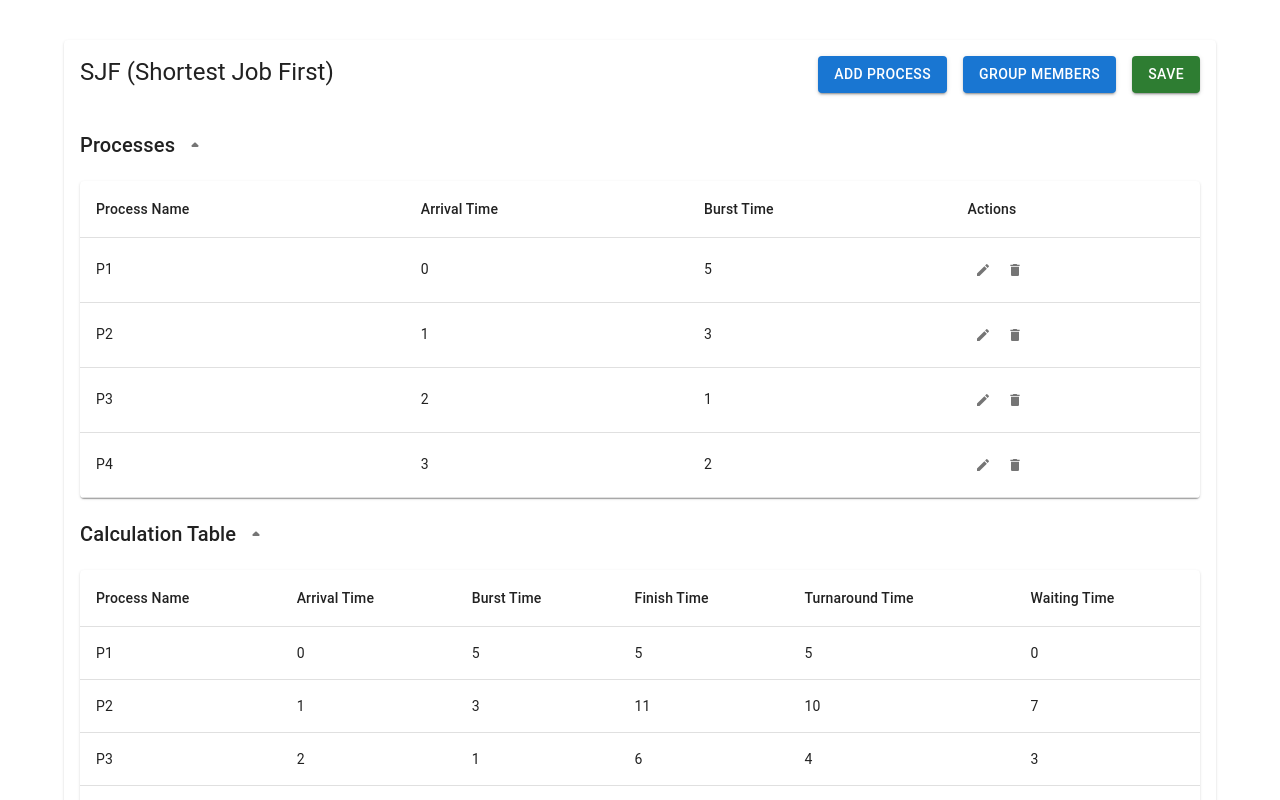
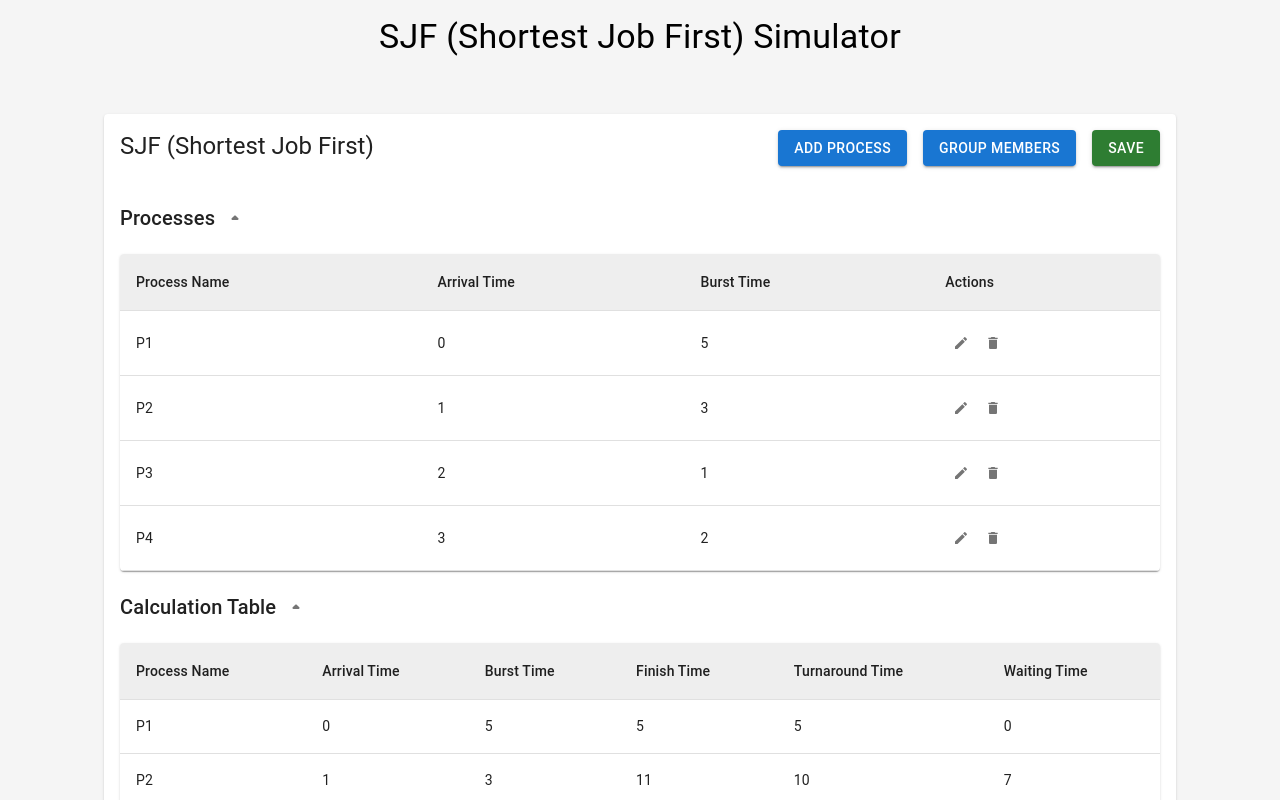
Before and after one commit to Dhruv-Maradiya/os-simulator-SJF, a Next.js app: page / in a window 1280 px wide. Shown: the top 800 px of the page. Built offline with nearby package versions, Linux system fonts and the light colour scheme.

Commit message:
made some UI changes

```diff
--- a/pages/_app.js
+++ b/pages/_app.js
@@ -2,6 +2,7 @@ import Head from "next/head";
 import "../styles/globals.css";
 import { ThemeProvider, createTheme } from "@mui/material/styles";
 import { Toaster } from "react-hot-toast";
+import { Box } from "@mui/material";
 
 export default function App({ Component, pageProps }) {
   const theme = createTheme();
--- a/pages/index.js
+++ b/pages/index.js
@@ -225,9 +225,25 @@ export default function Home() {
   }, []);
 
   return (
-    <Container
+    <Box
       sx={{
-        my: 5,
+        backgroundColor: (theme) => theme.palette.grey[100],
+      }}
+    >
+      <Box
+        sx={{
+          width: "100%",
+          py: 2,
+        }}
+      >
+        <Typography variant="h4" sx={{ textAlign: "center" }}>
+          SJF (Shortest Job First) Simulator
+        </Typography>
+      </Box>
+      <Container>
+        <Box
+          sx={{
+            p: 5,
           }}
         >
           <Card>
@@ -260,7 +276,10 @@ export default function Home() {
                   variant="contained"
                   color="success"
                   onClick={() => {
-                localStorage.setItem("processes", JSON.stringify(processes));
+                    localStorage.setItem(
+                      "processes",
+                      JSON.stringify(processes)
+                    );
 
                     toast.success("Processes saved successfully");
                   }}
@@ -384,6 +403,8 @@ export default function Home() {
               setOpenGroupMember(false);
             }}
           />
+        </Box>
       </Container>
+    </Box>
   );
 }
--- a/views/dashboard/GanttChart.js
+++ b/views/dashboard/GanttChart.js
@@ -75,11 +75,17 @@ const GanttChart = ({ processes, processGanttChartOpen }) => {
                 <Box
                   sx={{
                     backgroundColor: (theme) =>
-                      theme.palette.mode === "light"
+                      process.ideal
+                        ? theme.palette.error.main
+                        : theme.palette.mode === "light"
                         ? theme.palette.grey[100]
                         : theme.palette.grey[900],
                     p: 2,
                     border: (theme) => `1px solid ${theme.palette.divider}`,
+                    color: (theme) =>
+                      process.ideal
+                        ? theme.palette.common.white
+                        : theme.palette.text.primary,
                   }}
                 >
                   {process.name}
--- a/views/dashboard/ProcessList.js
+++ b/views/dashboard/ProcessList.js
@@ -27,7 +27,11 @@ export default function ProcessList({
     <Collapse in={processOpen}>
       <TableContainer component={Paper}>
         <Table>
-          <TableHead>
+          <TableHead
+            sx={{
+              backgroundColor: (theme) => theme.palette.grey[200],
+            }}
+          >
             <TableRow>
               <TableCell>Process Name</TableCell>
               <TableCell>Arrival Time</TableCell>
--- a/views/dashboard/ProcessTimeTable.js
+++ b/views/dashboard/ProcessTimeTable.js
@@ -34,7 +34,11 @@ const ProcessTimeTable = ({ processes, processTimeTableOpen }) => {
     <Collapse in={processTimeTableOpen}>
       <TableContainer component={Paper}>
         <Table>
-          <TableHead>
+          <TableHead
+            sx={{
+              backgroundColor: (theme) => theme.palette.grey[200],
+            }}
+          >
             <TableRow>
               <TableCell>Process Name</TableCell>
               <TableCell>Arrival Time</TableCell>
```
Lines whose indentation alone changed are shown as unchanged.
